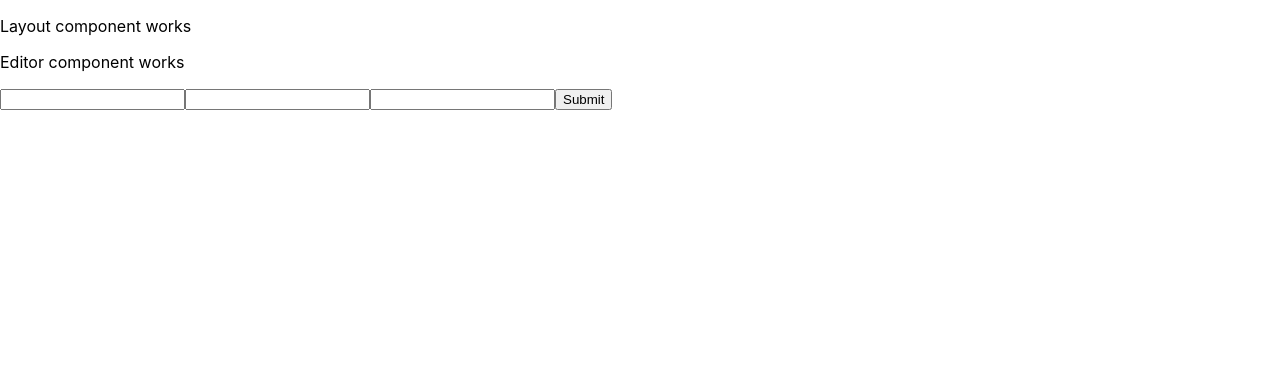
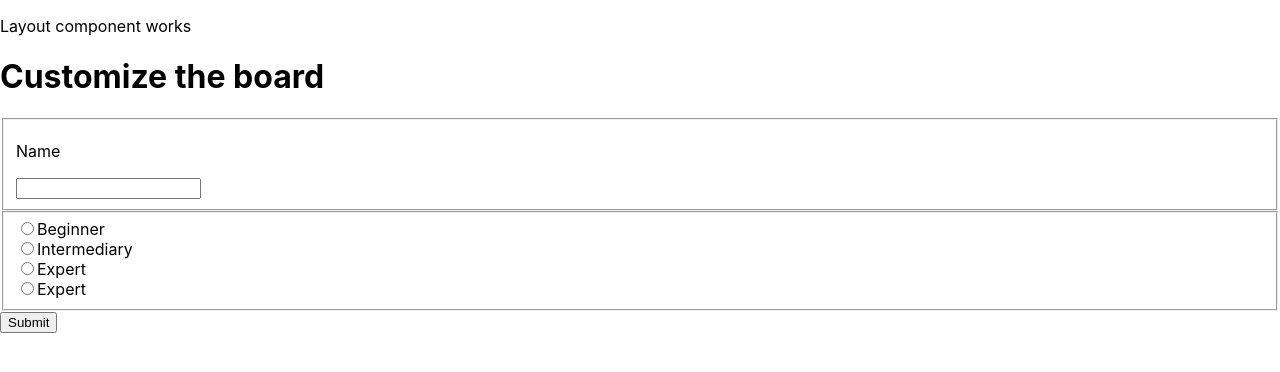
Before and after one commit to ln56b/ln56b-react-minesweeper, a React (Create React App) app: page / in a window 1280 px wide. Shown: the top 372 px of the page. Built offline with nearby package versions, Linux system fonts and the light colour scheme.

Commit message:
feat(in progress ): form
radio not checking

```diff
--- a/src/components/Editor.jsx
+++ b/src/components/Editor.jsx
@@ -1,17 +1,131 @@
-import React from "react"
+import React, { useReducer, useState } from "react"
+
+const formReducer = (state, event) => {
+	if (event.reset) {
+		return {
+			apple: "",
+			count: 0,
+			name: "",
+			"gift-wrap": false
+		}
+	}
+	return {
+		...state,
+		[event.name]: event.value
+	}
+}
 
 function Editor() {
+	const [formData, setFormData] = useReducer(formReducer, {
+		count: 100
+	})
+	const [level, setLevel] = useState("beginner")
+
+	const [submitting, setSubmitting] = useState(false)
+
+	const handleSubmit = (event) => {
+		event.preventDefault()
+		setSubmitting(true)
+
+		setTimeout(() => {
+			setSubmitting(false)
+			setFormData({
+				reset: true
+			})
+		}, 3000)
+	}
+
+	const handleChange = (event) => {
+		const isCheckbox = event.target.type === "checkbox"
+		setFormData({
+			name: event.target.name,
+			value: isCheckbox ? event.target.checked : event.target.value
+		})
+	}
+
+	const onLevelChange = (event) => {
+		this.setState({
+			selectedOption: event.target.value
+		})
+	}
+
 	return (
-		<div>
-			<p>Editor component works</p>
-			<div>
-				<form noValidate autoComplete='off'>
-					<input name='rows' type='text' />
-					<input name='cols' type='text' />
-					<input name='mines' type='text' />
-					<button>Submit</button>
-				</form>
-			</div>
+		<div className='wrapper'>
+			<h1>Customize the board</h1>
+			{submitting && (
+				<div>
+					You are submitting the following:
+					<ul>
+						{Object.entries(formData).map(([name, value]) => (
+							<li key={name}>
+								<strong>{name}</strong>: {value.toString()}
+							</li>
+						))}
+					</ul>
+				</div>
+			)}
+			<form onSubmit={handleSubmit}>
+				<fieldset disabled={submitting}>
+					<label>
+						<p>Name</p>
+						<input
+							name='name'
+							onChange={handleChange}
+							value={formData.name || ""}
+						/>
+					</label>
+				</fieldset>
+				<fieldset disabled={submitting}>
+					<div className='radio'>
+						<label>
+							<input
+								type='radio'
+								value='beginner'
+								checked={level === formData.beginner}
+								onChange={onLevelChange}
+							/>
+							Beginner
+						</label>
+					</div>
+
+					<div className='radio'>
+						<label>
+							<input
+								type='radio'
+								value='intermediary'
+								checked={level === formData.intermediary}
+								onChange={onLevelChange}
+							/>
+							Intermediary
+						</label>
+					</div>
+					<div className='radio'>
+						<label>
+							<input
+								type='radio'
+								value='expert'
+								checked={level === formData.expert}
+								onChange={onLevelChange}
+							/>
+							Expert
+						</label>
+					</div>
+					<div className='radio'>
+						<label>
+							<input
+								type='radio'
+								value='custom'
+								checked={level === formData.custom}
+								onChange={onLevelChange}
+							/>
+							Expert
+						</label>
+					</div>
+				</fieldset>
+				<button type='submit' disabled={submitting}>
+					Submit
+				</button>
+			</form>
 		</div>
 	)
 }
```
